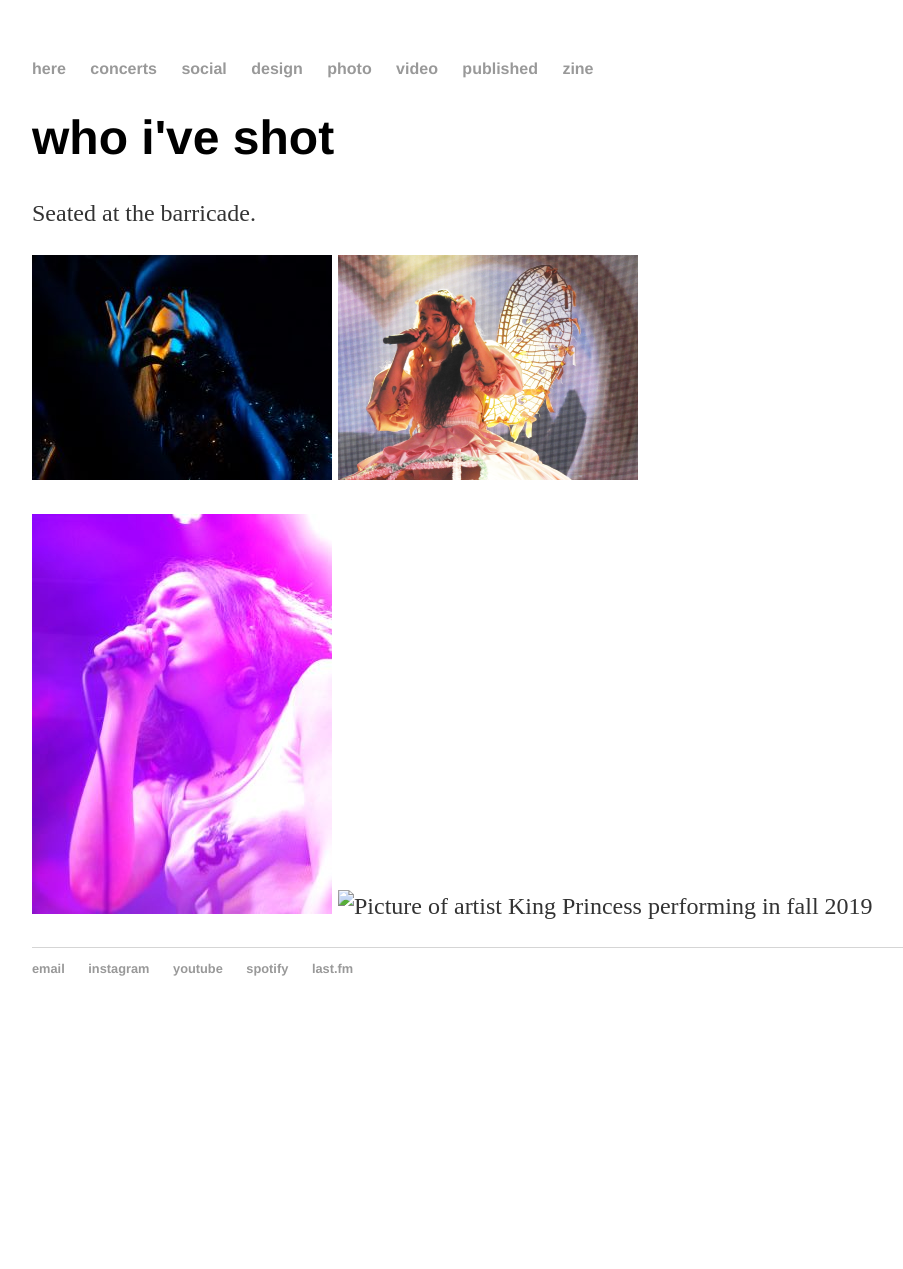
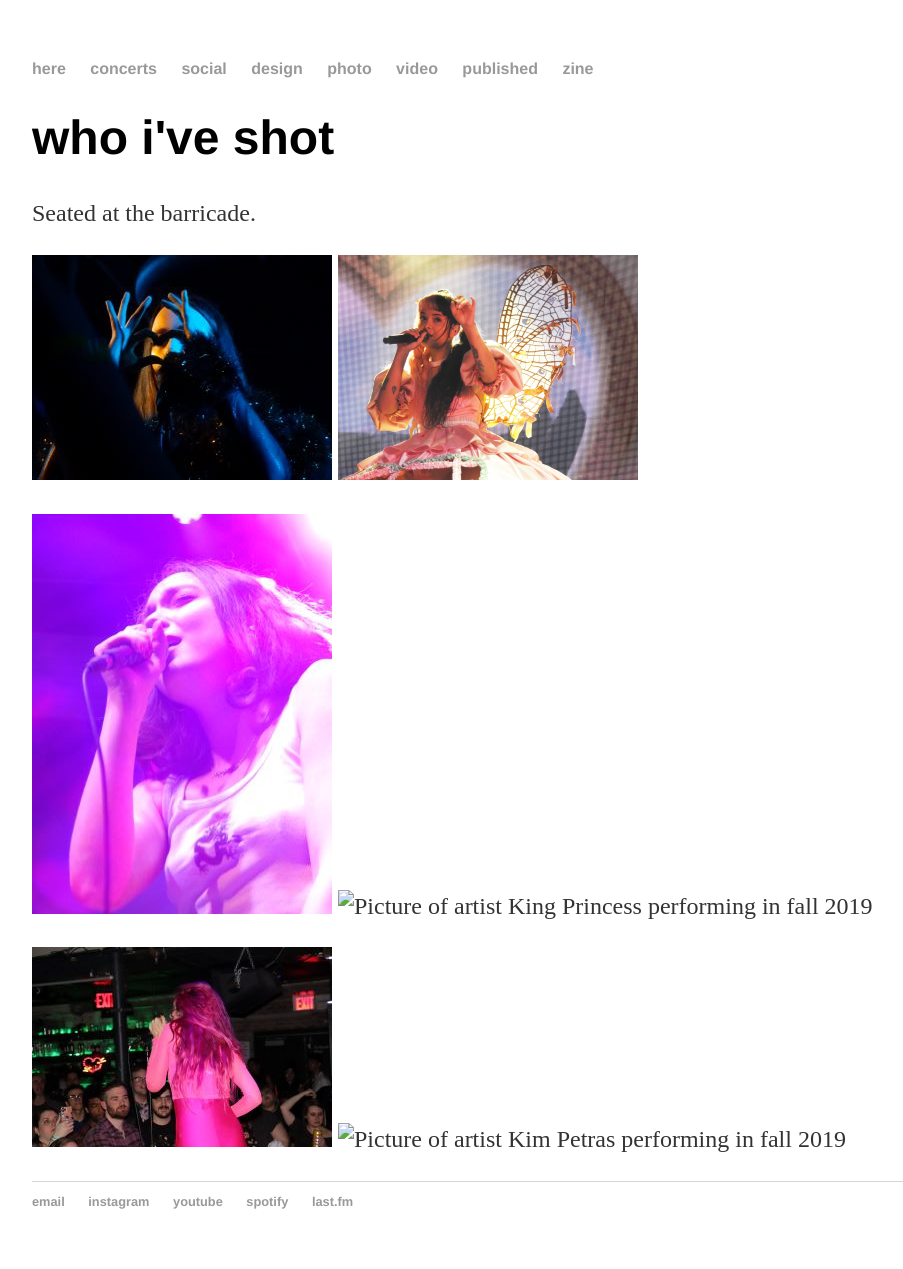
Before and after one commit to sabrinadotli/sabrinadotli.github.io, a Jekyll site: the page built from concerts/index.html, in a window 1280 px wide. Shown: the whole page, without its empty margins (160-1063 px from the left). Built offline with Jekyll 4.4.1, drawn with Linux system fonts in a browser that asks for light colours; before the commit the page ends 1036 px from its top, so only the background shows below that.

Commit message:
Update index.html

```diff
--- a/concerts/index.html
+++ b/concerts/index.html
@@ -15,3 +15,9 @@ title: who i've shot
 		     alt = "Picture of artist Alice Merton performing in fall 2019"/>
 		<img srs = "kingprincess.JPG"
 		alt = "Picture of artist King Princess performing in fall 2019"/></p>
+
+	<p>
+		<img src = "holander.JPG"
+		     alt = "Picture of artist Holander performing in winter 2020"/>
+		<img srs = "kim.JPG"
+		alt = "Picture of artist Kim Petras performing in fall 2019"/></p>
```
